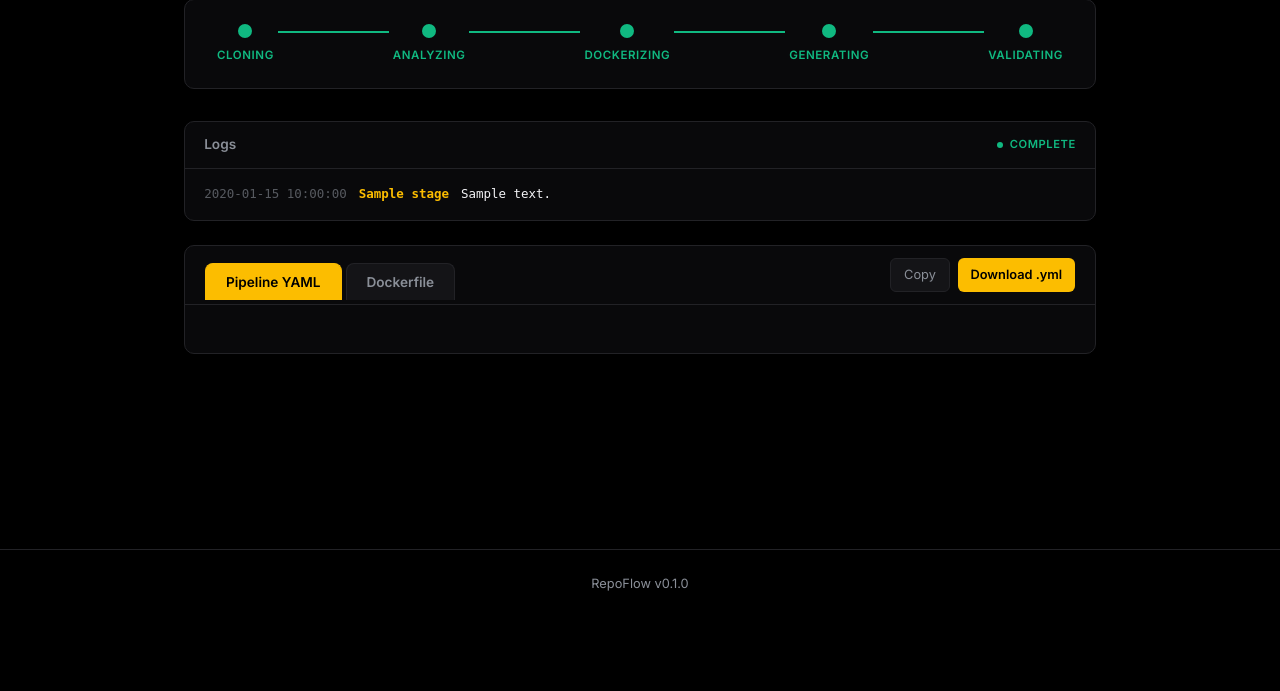
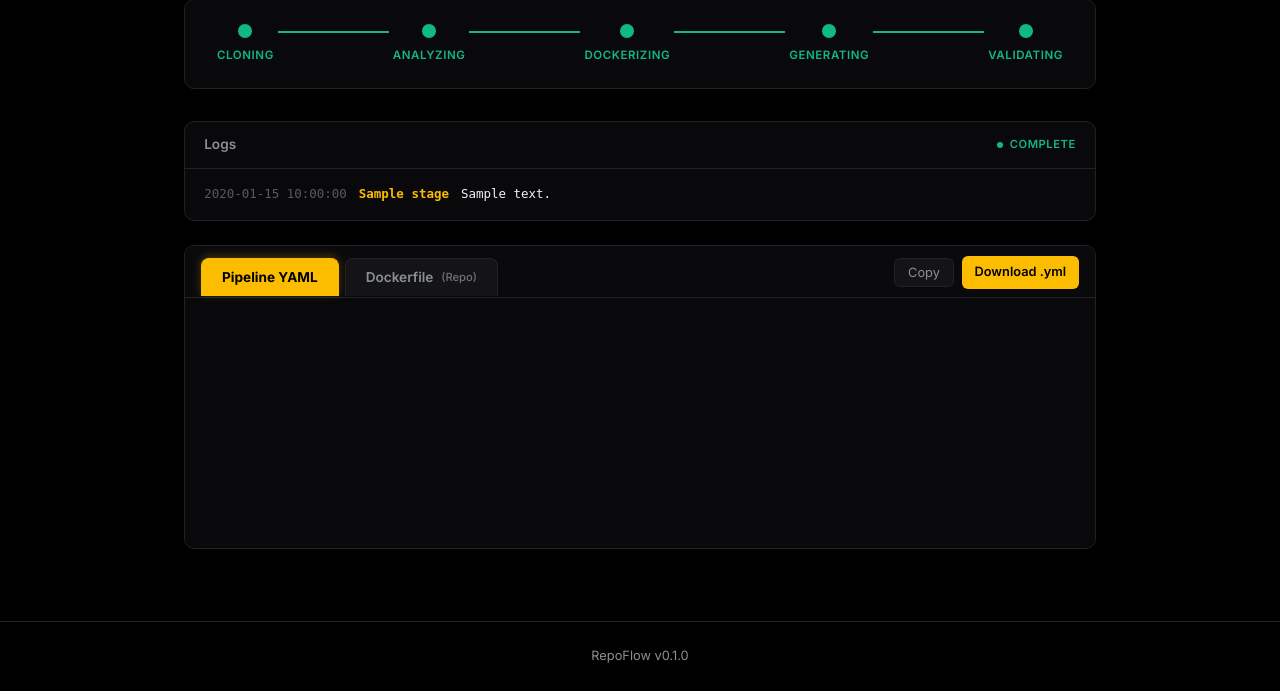
Before and after one commit to Soo-de/RepoFlow, a FastAPI app: template app/templates/detail.html in a window 1280 px wide. Shown: the part 182-873 px from the top of the page. Before the commit the page ends 773 px from the top, so only its background shows below. Run offline with FastAPI, Linux system fonts and the light colour scheme; the template is opened without the code that fills it: most values are stand-ins (such as "Sample title", 1, 10 or a date in 2020); parts of the project's set-up code (start-up, migrations or seed data) failed here and were passed over.

Commit message:
fix: add dockerfile_generated flag, source badges, tab fallback content, and styling refinements

```diff
--- a/app/core/pipeline.py
+++ b/app/core/pipeline.py
@@ -133,6 +133,7 @@
                 validation_passed=is_valid,
                 validation_errors=errors,
                 dockerfile_output=docker_ctx.dockerfile_content,
+                dockerfile_generated=docker_ctx.was_generated,
             )
         finally:
             await llm_client.close()
--- a/app/core/pipeline_model.py
+++ b/app/core/pipeline_model.py
@@ -13,6 +13,7 @@
     validation_errors: list[str]
     analysis: dict[str, Any] = field(default_factory=dict)
     dockerfile_output: str | None = None
+    dockerfile_generated: bool = False
 
     @staticmethod
     def from_analysis(
@@ -22,6 +23,7 @@
         validation_passed: bool = True,
         validation_errors: list[str] | None = None,
         dockerfile_output: str | None = None,
+        dockerfile_generated: bool = False,
     ) -> "PipelineResult":
         return PipelineResult(
             yaml_output=yaml_output,
@@ -30,4 +32,5 @@
             validation_errors=validation_errors or [],
             analysis=asdict(analysis),
             dockerfile_output=dockerfile_output,
+            dockerfile_generated=dockerfile_generated,
         )
--- a/app/jobs/manager.py
+++ b/app/jobs/manager.py
@@ -36,6 +36,7 @@
             result={
                 "yaml": result.yaml_output,
                 "dockerfile": result.dockerfile_output,
+                "dockerfile_generated": result.dockerfile_generated,
                 "platform": result.platform,
                 "validation_passed": result.validation_passed,
                 "validation_errors": result.validation_errors,
--- a/app/routes/jobs.py
+++ b/app/routes/jobs.py
@@ -53,6 +53,7 @@
         if final_job.status == JobStatus.DONE and final_job.result:
             payload["yaml"] = final_job.result.get("yaml") or ""
             payload["dockerfile"] = final_job.result.get("dockerfile") or ""
+            payload["dockerfile_generated"] = final_job.result.get("dockerfile_generated", False)
         if final_job.status == JobStatus.FAILED:
             payload["error"] = final_job.error or "Unknown error"
             payload["failed_stage"] = final_job.failed_stage or "cloning"
--- a/app/static/css/style.css
+++ b/app/static/css/style.css
@@ -718,22 +718,31 @@
     border-radius: var(--radius);
     overflow: hidden;
     margin-bottom: 1.5rem;
+    box-shadow: 0 8px 30px rgba(0, 0, 0, 0.35);
 }
 
 .result-header {
     display: flex;
     align-items: center;
     justify-content: space-between;
-    padding: 0.75rem 1.25rem 0 1.25rem;
+    padding: 0.6rem 1rem 0 1rem;
+    background: #0a0a0c;
     border-bottom: 1px solid var(--border);
+}
+
+[data-theme="light"] .result-header {
+    background: #e9ecef;
 }
 
 .result-tabs {
     display: flex;
-    gap: 4px;
+    gap: 6px;
 }
 
 .result-tab {
+    display: inline-flex;
+    align-items: center;
+    gap: 0.5rem;
     background: var(--bg-card);
     border: 1px solid var(--border);
     border-bottom: none;
@@ -745,42 +754,59 @@
     cursor: pointer;
     border-radius: 8px 8px 0 0;
     margin-bottom: -1px;
-    transition: background var(--transition), color var(--transition), border-color var(--transition);
+    transition: all 0.2s ease;
 }
 
 .result-tab:hover {
     color: var(--text-primary);
-    background: var(--bg-secondary);
+    background: rgba(255, 255, 255, 0.08);
 }
 
 .result-tab.active {
-    background: var(--accent);
-    color: #000000;
-    border-color: var(--accent);
+    background: var(--accent) !important;
+    color: #000000 !important;
+    border-color: var(--accent) !important;
+    font-weight: 700;
+    box-shadow: 0 -2px 10px var(--accent-glow);
+}
+
+.tab-source-badge {
+    font-size: 0.7rem;
+    font-weight: 500;
+    opacity: 0.75;
 }
 
 [data-theme="light"] .result-tab.active {
-    background: #000000;
-    color: #ffffff;
-    border-color: #000000;
+    background: #000000 !important;
+    color: #ffffff !important;
+    border-color: #000000 !important;
+    box-shadow: 0 -2px 10px rgba(0, 0, 0, 0.15);
 }
 
 .result-actions {
     display: flex;
+    align-items: center;
     gap: 0.5rem;
-    margin-bottom: 0.75rem;
+    margin-bottom: 0.5rem;
+}
+
+.result-tab-content {
+    background: var(--bg-secondary);
+    min-height: 250px;
 }
 
 .result-panel pre {
     padding: 1.5rem;
+    margin: 0;
     overflow-x: auto;
     font-size: 0.85rem;
     line-height: 1.7;
 }
 
 .result-panel code {
-    font-family: "JetBrains Mono", "Fira Code", monospace;
+    font-family: "JetBrains Mono", "Fira Code", "Menlo", monospace;
     color: var(--text-primary);
+    white-space: pre;
 }
 
 
--- a/app/templates/detail.html
+++ b/app/templates/detail.html
@@ -56,15 +56,20 @@
     <div class="result-panel" id="result-panel" style="display: none;">
         <div class="result-header">
             <div class="result-tabs">
-                <button type="button" class="result-tab active" data-tab="yaml">Pipeline YAML</button>
-                <button type="button" class="result-tab" data-tab="dockerfile">Dockerfile</button>
+                <button type="button" class="result-tab active" data-tab="yaml">
+                    <span>Pipeline YAML</span>
+                </button>
+                <button type="button" class="result-tab" data-tab="dockerfile">
+                    <span>Dockerfile</span>
+                    <span class="tab-source-badge" id="dockerfile-badge"></span>
+                </button>
             </div>
             <div class="result-actions" id="result-actions-yaml">
-                <button type="button" class="btn-copy" onclick="navigator.clipboard.writeText(document.getElementById('yaml-output').textContent)">Copy</button>
+                <button type="button" class="btn-copy" onclick="copyContent('yaml-output', this)">Copy</button>
                 <a href="/jobs/{{ job_id }}/download" class="btn-download">Download .yml</a>
             </div>
             <div class="result-actions" id="result-actions-dockerfile" style="display: none;">
-                <button type="button" class="btn-copy" onclick="navigator.clipboard.writeText(document.getElementById('dockerfile-output').textContent)">Copy</button>
+                <button type="button" class="btn-copy" onclick="copyContent('dockerfile-output', this)">Copy</button>
                 <a href="/jobs/{{ job_id }}/download/dockerfile" class="btn-download">Download Dockerfile</a>
             </div>
         </div>
@@ -89,6 +94,7 @@
     "status": {{ (job.status.value if job.status.value is defined else job.status)|tojson }},
     "yaml": {{ (job.result.get("yaml") or "" if job.result else "")|tojson }},
     "dockerfile": {{ (job.result.get("dockerfile") or "" if job.result else "")|tojson }},
+    "dockerfile_generated": {{ (job.result.get("dockerfile_generated", False) if job.result else False)|tojson }},
     "error": {{ (job.error or "")|tojson }},
     "failed_stage": {{ (job.failed_stage or "")|tojson }}
 }
@@ -97,6 +103,15 @@
 
 {% block scripts %}
 <script>
+function copyContent(elementId, btn) {
+    const text = document.getElementById(elementId).textContent;
+    navigator.clipboard.writeText(text).then(function() {
+        const orig = btn.textContent;
+        btn.textContent = "Copied!";
+        setTimeout(function() { btn.textContent = orig; }, 1500);
+    });
+}
+
 (function() {
     const JOB_ID = "{{ job_id }}";
     const STAGES = ["cloning", "analyzing", "dockerizing", "generating", "validating"];
@@ -107,6 +122,7 @@
     const errorPanel = document.getElementById("error-panel");
     const yamlOutput = document.getElementById("yaml-output");
     const dockerfileOutput = document.getElementById("dockerfile-output");
+    const dockerfileBadge = document.getElementById("dockerfile-badge");
     const errorMessage = document.getElementById("error-message");
 
     // --- Tab switching ---
@@ -195,7 +211,10 @@
         logStatus.classList.add("log-status-done");
         markAllCompleted();
         yamlOutput.textContent = data.yaml || "";
-        dockerfileOutput.textContent = data.dockerfile || "";
+        dockerfileOutput.textContent = data.dockerfile || "# No Dockerfile generated or detected.";
+        if (dockerfileBadge) {
+            dockerfileBadge.textContent = data.dockerfile_generated ? "(LLM)" : "(Repo)";
+        }
         resultPanel.style.display = "block";
     }
 
```
